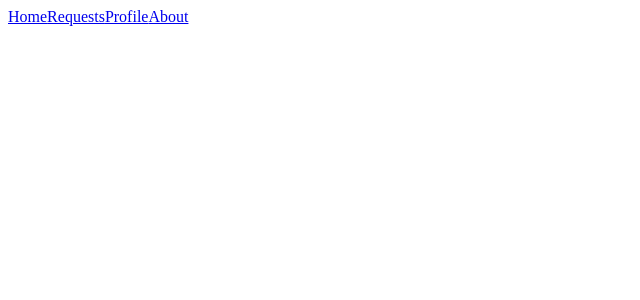
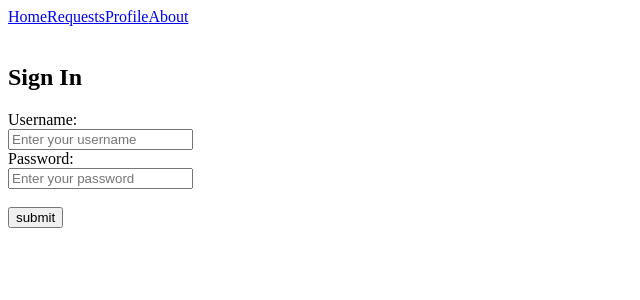
Before and after one commit to alyaalaali/Handyman, a React (Vite) app: page /sign-in in a window 1280 px wide. Shown: the top 300 px of the page, without its empty margins (0-640 px from the left). Built offline with nearby package versions, Linux system fonts and the light colour scheme.

Commit message:
I've completed the labels and inputs of SignIn.jsx

```diff
--- a/src/components/SignIn.jsx
+++ b/src/components/SignIn.jsx
@@ -1,4 +1,21 @@
 const SignIn = () => {
+    return (
+        <form action="/sign-in">
+            <h2>Sign In</h2>
 
+            <label>Username: </label>
+            <br />
+            <input type="text" placeholder="Enter your username"  />
+            <br />
+
+            <label>Password: </label>
+            <br />
+            <input type="password" placeholder="Enter your password" />
+            <br />
+            <br />
+
+            <button type="submit">submit</button>
+        </form>
+    )
 }
 export default SignIn
```
